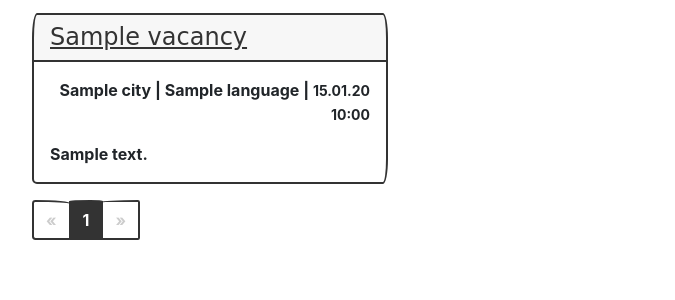
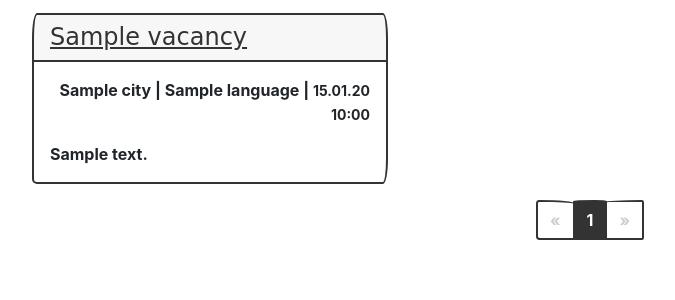
Before and after one commit to dvornicked/hh, a Django app: page /list/ in a window 1280 px wide. Shown: the part 163-463 px from the top of the page, without its empty margins (50-725 px from the left). Run offline with Django 4.2, Linux system fonts and the light colour scheme; tables that the repository leaves empty hold one stand-in row (values such as "Sample post"); some web fonts are replaced.

Commit message:
Center the pagination

```diff
--- a/scraping/templates/scraping/list.html
+++ b/scraping/templates/scraping/list.html
@@ -30,7 +30,7 @@
         {% endfor %}
     </div>
     {% if object_list %}
-        <ul class="pagination">
+        <ul class="pagination justify-content-center">
             {% if object_list.has_previous %}
                 <li class="page-item">
                     <a class="page-link"
```
